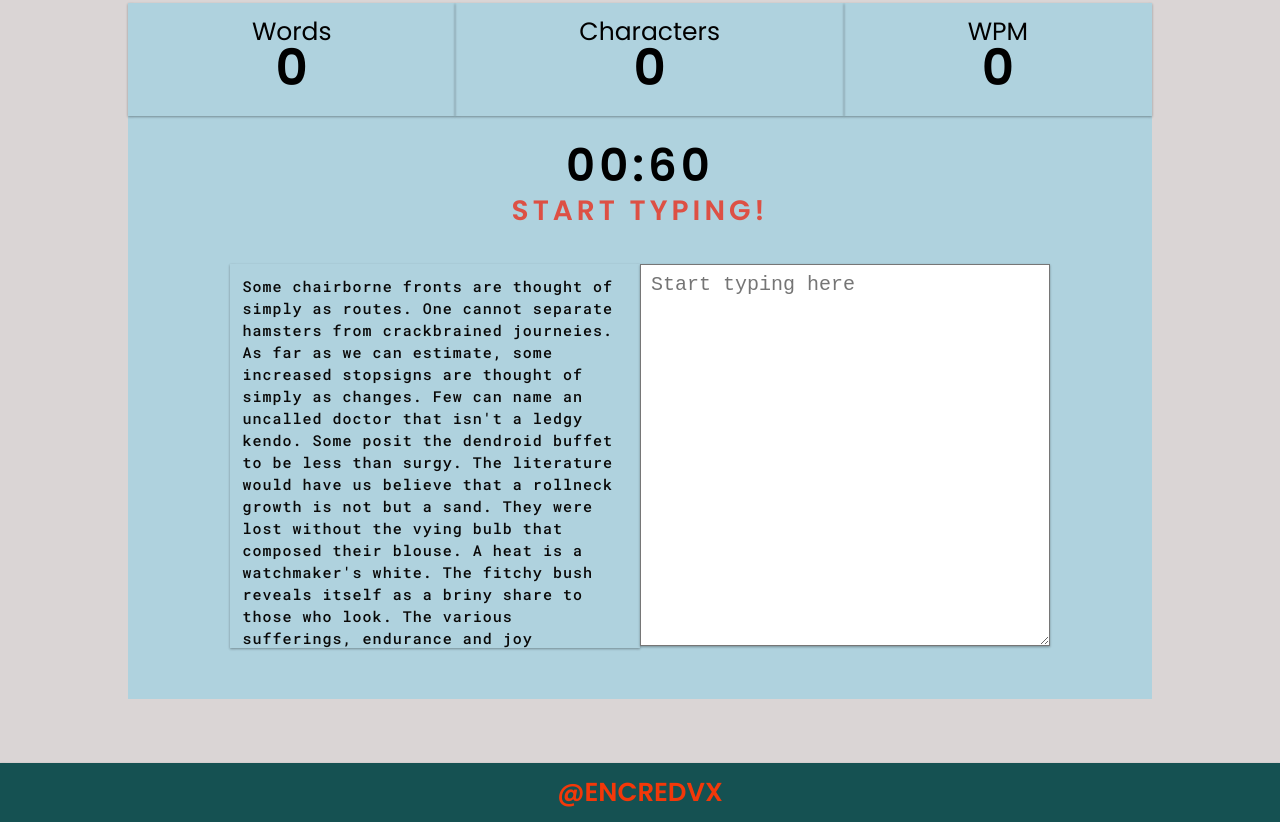
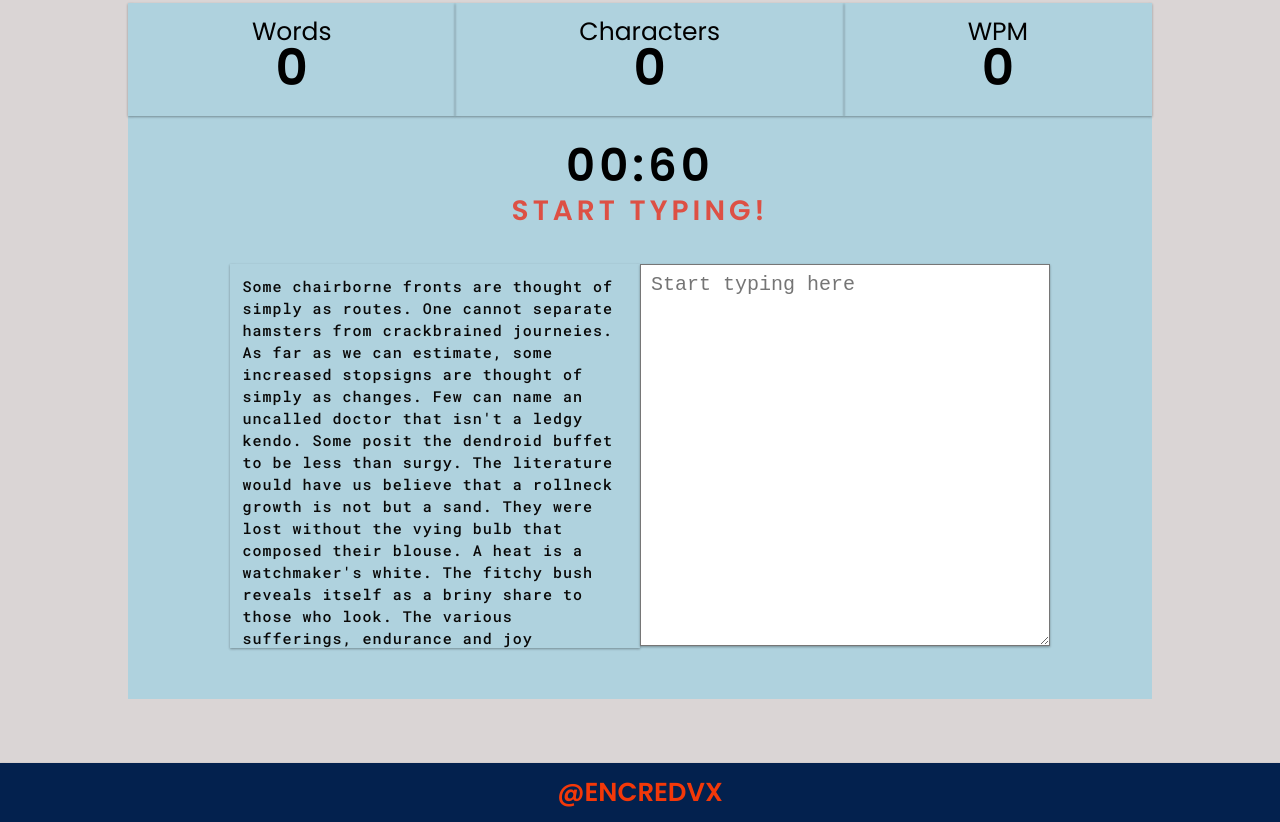
Before and after one commit to Haxxorbanz/InsomniacTypingTest, a React app: page / in a window 1280 px wide. Shown: the part 953-1775 px from the top of the page. Built offline with nearby package versions, Linux system fonts and the light colour scheme.

Commit message:
updated colors

```diff
--- a/src/components/Footer/Footer.css
+++ b/src/components/Footer/Footer.css
@@ -1,7 +1,7 @@
 .footer-container {
     display: flex;
     justify-content: center;
-    background: #155152;
+    background: #03214e;
     margin: 0;
     box-shadow: 0 1px 3px rgba(0, 0, 0, 0.12), 0 1px 2px rgba(0, 0, 0, 0.26);
     z-index: 99;
```
